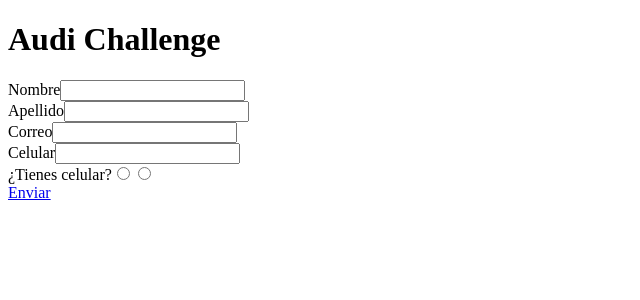
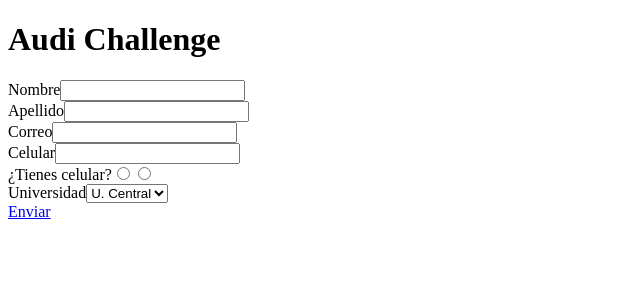
Before and after one commit to hecgonzalez/audiChallenge, a PHP site: page / in a window 1280 px wide. Shown: the top 300 px of the page, without its empty margins (0-640 px from the left). Run offline with PHP 8.4, Linux system fonts and the light colour scheme.

Commit message:
Universidades

```diff
--- a/index.php
+++ b/index.php
@@ -14,6 +14,9 @@
     <label>Correo</label><input type="text" name="correo" id="correo" /><br />
     <label>Celular</label><input type="text" name="celular" id="celular" /><br />
     <label>¿Tienes celular?</label><input type="radio" name="celular" value="SI" /><input type="radio" name="celular" value="NO" /><br />
+    <label>Universidad</label><select name="universidad" id="universidad">
+    						  	<option value="U. Central">U. Central</option>
+                              </select><br />
    	<a href="javascript:;" id="enviar-form">Enviar</a>
 </form>
 
```
